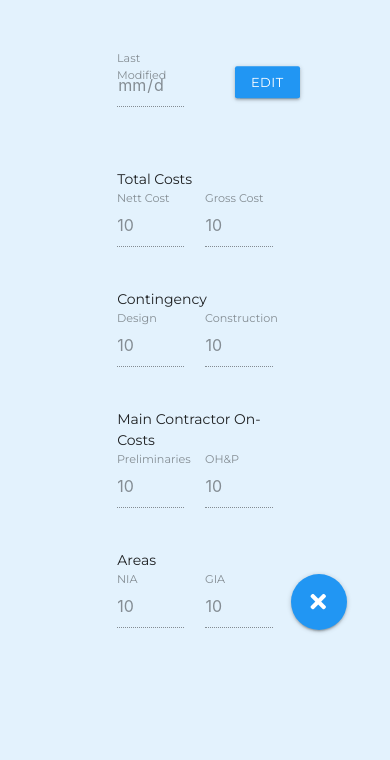
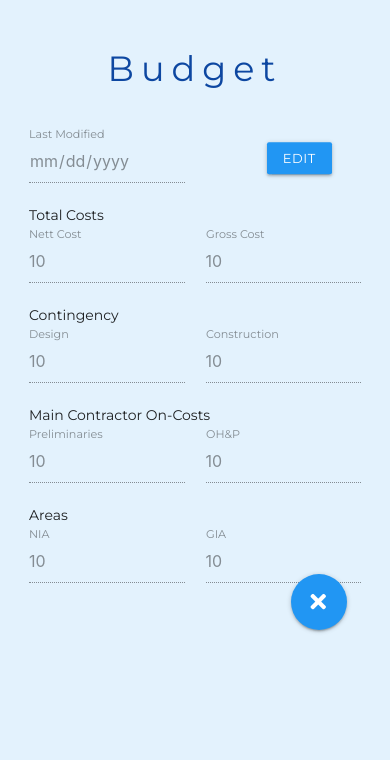
Before and after one commit to Code-Institute-Submissions/MS4-0, a Flask app: page /budget in a window 390 px wide. Shown: the part 176-936 px from the top of the page. After the commit the page ends 809 px from the top, so only its background shows below. Run offline with Flask 2, Linux system fonts and the light colour scheme; the visitor is signed in with stand-in values (Sample User, id 1); a database or web service that is not in the repository returns one stand-in record (values such as "Sample title"); some libraries are stand-ins or nearby versions.

Commit message:
style: improve UX for small screens on Add, Edit, Budget

```diff
--- a/static/css/style.css
+++ b/static/css/style.css
@@ -330,6 +330,12 @@ tr:hover {
   /* height: 100%; */
 }
 
+.itemContainer h3 {
+  color: #0d47a1;
+  font-size: 2.5rem;
+  letter-spacing: 0.5rem;
+}
+
 .itemHeading {
   margin-left: 0.75rem;
 }
--- a/templates/add_change.html
+++ b/templates/add_change.html
@@ -5,6 +5,8 @@
 <!-- Use of Materialize Forms -->
 <!-- top row -->
 <div class="container itemContainer">
+  <h3 class="center-align">Add Change</h3>
+  <br>
   <div class="row">
     <form id="addForm" class="col s12" method="POST" action="{{ url_for('add_change')}}">
       <div class="row">
--- a/templates/base.html
+++ b/templates/base.html
@@ -167,7 +167,6 @@
       {% endif %}
     </div>
 
-
     <div class="col s12 l9 section_main">
       {% block content %} {% endblock %}
     </div>
--- a/templates/budget.html
+++ b/templates/budget.html
@@ -5,75 +5,65 @@
 <!-- Use of Materialize Forms -->
 <!-- top row -->
 <div class="container itemContainer">
+  <h3 class="center-align">Budget</h3>
+  <br>
   <div class="row">
     <form id="editBudget" class="col s12" method="POST" action="{{ url_for('budget') }}">
       <div class="row">
-        <div class="col s12">
-          <div class="row">
-            <div class="input-field col s3 offset-s3">
+        <div class="input-field col s6 m3 offset-m2">
           <input value="{{ budget.date_modified }}" id="date_modified" name="date_modified" type="date"
             class="validate enableEdit enableReadOnly" tabindex="-1" disabled>
           <label for="date_modified">Last Modified</label>
         </div>
-            <div class="col s2 offset-s1 right-align">
+        <div class="col s3 m2 offset-s2 offset-m1 right-align">
           <a class="waves-effect waves-light blue btn-small btnEdit">Edit</a>
         </div>
-          </div>
-        </div>
-      </div>
-      <div class="row">
-        <div class="col s6 offset-s3">
-          <div class="row">
-            <div class="itemHeading">Total Costs</div>
-            <div class="input-field col s6">
-              <input value="{{ '{:,}'.format(budget.cost_nett) }}" class="enableEdit validate formatNum" id="budget_cost_nett" name="budget_cost_nett" type="text" onchange="updateBudget()" disabled>
+
+        <div class="col s12 m10 offset-m2 itemHeading">Total Costs</div>
+        <div class="input-field col s6 m3 offset-m2">
+          <input value="{{ '{:,}'.format(budget.cost_nett) }}" class="enableEdit validate formatNum"
+            id="budget_cost_nett" name="budget_cost_nett" type="text" onchange="updateBudget()" disabled>
           <label for="budget_cost_nett">Nett Cost</label>
         </div>
-            <div class="input-field col s6">
-              <input value="{{ '{:,}'.format(budget.cost_gross) }}" id="budget_cost_gross" name="budget_cost_gross" type="text" class="enableEdit enableReadOnly formatNum" tabindex="-1" disabled>
+        <div class="input-field col s6 m3">
+          <input value="{{ '{:,}'.format(budget.cost_gross) }}" id="budget_cost_gross" name="budget_cost_gross"
+            type="text" class="enableEdit enableReadOnly formatNum" tabindex="-1" disabled>
           <label for="budget_cost_gross">Gross Cost</label>
         </div>
-          </div>
-          <div class="row">
-            <div class="itemHeading">Contingency</div>
-            <div class="input-field col s6">
-              <input value="{{ '{:,}'.format(budget.cont_design_total) }}" class="enableEdit validate formatNum" id="budget_cont_design_total"
-                name="budget_cont_design_total" type="text" onchange="updateBudget()" disabled>
+        <div class="col s12 m10 offset-m2 itemHeading">Contingency</div>
+        <div class="input-field col s6 m3 offset-m2">
+          <input value="{{ '{:,}'.format(budget.cont_design_total) }}" class="enableEdit validate formatNum"
+            id="budget_cont_design_total" name="budget_cont_design_total" type="text" onchange="updateBudget()"
+            disabled>
           <label for="budget_cont_design_total">Design</label>
         </div>
-            <div class="input-field col s6">
-              <input value="{{ '{:,}'.format(budget.cont_const_total) }}" class="enableEdit validate formatNum" id="budget_cont_const_total"
-                name="budget_cont_const_total" type="text" onchange="updateBudget()" disabled>
+        <div class="input-field col s6 m3">
+          <input value="{{ '{:,}'.format(budget.cont_const_total) }}" class="enableEdit validate formatNum"
+            id="budget_cont_const_total" name="budget_cont_const_total" type="text" onchange="updateBudget()" disabled>
           <label for="budget_cont_const_total">Construction</label>
         </div>
-          </div>
-          <div class="row">
-            <div class="itemHeading">Main Contractor On-Costs</div>
-            <div class="input-field col s6">
-              <input value="{{ '{:,}'.format(budget.prelims_total) }}" class="enableEdit validate formatNum" id="budget_prelims_total" name="budget_prelims_total"
-                type="text" onchange="updateBudget()" disabled>
+        <div class="col s12 m10 offset-m2 itemHeading">Main Contractor On-Costs</div>
+        <div class="input-field col s6 m3 offset-m2">
+          <input value="{{ '{:,}'.format(budget.prelims_total) }}" class="enableEdit validate formatNum"
+            id="budget_prelims_total" name="budget_prelims_total" type="text" onchange="updateBudget()" disabled>
           <label for="budget_prelims_total">Preliminaries</label>
         </div>
-            <div class="input-field col s6">
-              <input value="{{ '{:,}'.format(budget.ohp_total) }}" class="enableEdit validate formatNum" id="budget_ohp_total" name="budget_ohp_total" type="text"
-                onchange="updateTotal()" disabled>
+        <div class="input-field col s6 m3">
+          <input value="{{ '{:,}'.format(budget.ohp_total) }}" class="enableEdit validate formatNum"
+            id="budget_ohp_total" name="budget_ohp_total" type="text" onchange="updateTotal()" disabled>
           <label for="budget_ohp_total">OH&P</label>
         </div>
-          </div>
-          <div class="row">
-            <div class="itemHeading">Areas</div>
-            <div class="input-field col s6">
-              <input value="{{ '{:,}'.format(budget.NIA_ft2) }}" class="enableEdit validate formatNum" id="budget_NIA_ft2" name="budget_NIA_ft2" type="text"
-                disabled>
+        <div class="col s12 m10 offset-m2 itemHeading">Areas</div>
+        <div class="input-field col s6 m3 offset-m2">
+          <input value="{{ '{:,}'.format(budget.NIA_ft2) }}" class="enableEdit validate formatNum" id="budget_NIA_ft2"
+            name="budget_NIA_ft2" type="text" disabled>
           <label for="budget_NIA_ft2">NIA</label>
         </div>
-            <div class="input-field col s6">
-              <input value="{{ '{:,}'.format(budget.GIA_ft2) }}" class="enableEdit validate formatNum" id="budget_GIA_ft2" name="budget_GIA_ft2" type="text"
-                disabled>
+        <div class="input-field col s6 m3">
+          <input value="{{ '{:,}'.format(budget.GIA_ft2) }}" class="enableEdit validate formatNum" id="budget_GIA_ft2"
+            name="budget_GIA_ft2" type="text" disabled>
           <label for="budget_GIA_ft2">GIA</label>
         </div>
-          </div>
-          <div class="row">
         <div class="fixed-action-btn">
           <div class="col s12 right-align">
             <button type="submit" id="btnSubmit" class="btn-floating btn-large waves-effect waves-light blue btnHide">
@@ -85,11 +75,7 @@
             </button>
           </div>
         </div>
-          </div>
-        </div>
-      </div>
     </form>
-  </div>
   </div>
 </div>
 
--- a/templates/edit_change.html
+++ b/templates/edit_change.html
@@ -5,6 +5,8 @@
 <!-- Use of Materialize Forms -->
 <!-- top row -->
 <div class="container itemContainer">
+  <h3 class="center-align">Edit Change</h3>
+  <br>
   <div class="row">
     <form id="editForm" class="col s12" method="POST" action="{{ url_for('edit_change', change_id=change._id) }}">
       <div class="row">
--- a/templates/login.html
+++ b/templates/login.html
@@ -3,17 +3,17 @@
 
 <div class="containerLogin">
   <div class="row">
-    <form class="col s8 offset-s2" method="POST" action="{{ url_for('login') }}">
+    <form class="col s10 m8 offset-s1 offset-m2" method="POST" action="{{ url_for('login') }}">
       <div class="card-panel blue lighten-4">
         <h3 class="center-align">Log In</h3>
         <div class="row">
-          <div class="input-field col s8 offset-s2">
+          <div class="input-field col s10 m8 offset-s1 offset-m2">
             <input type="email" name="email" id="email" minlength="2" class="validate" required>
             <label for="email">Email Address</label>
           </div>
         </div>
         <div class="row">
-          <div class="input-field col s8 offset-s2">
+          <div class="input-field col s10 m8 offset-s1 offset-m2">
             <input type="password" name="password1" id="password1" minlength="2" maxlength="15"
               pattern="^[a-zA-Z0-9]{5,15}$" class="validate" required>
             <label for="password1">Password</label>
```
Also changed, not shown: templates/profile.html (+6 -7 lines), templates/registration.html (+7 -7 lines). Lines whose indentation alone changed are shown as unchanged.
